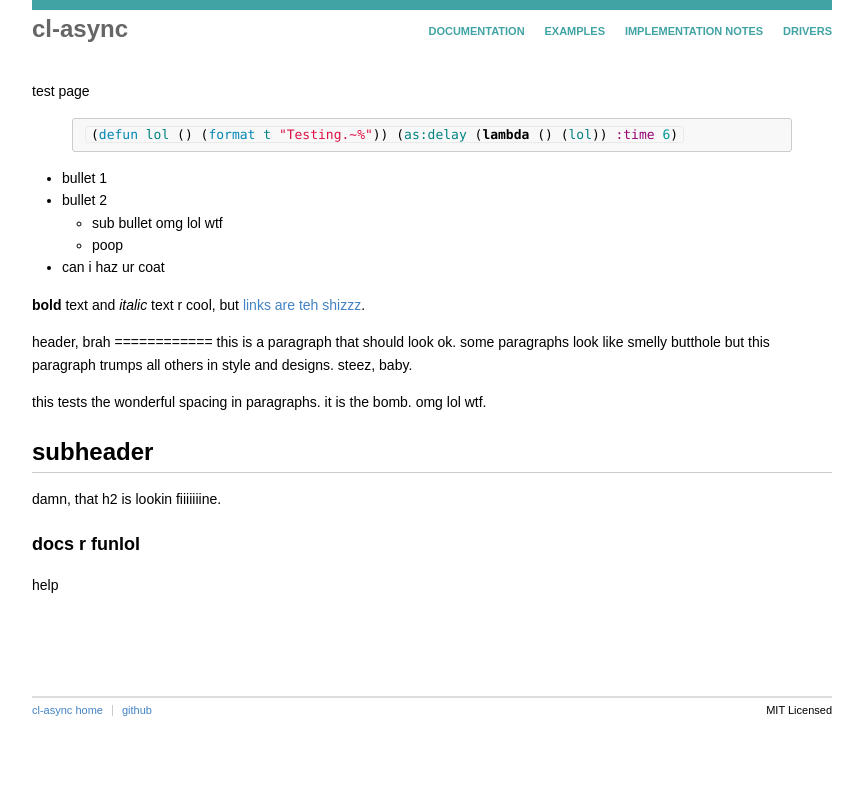
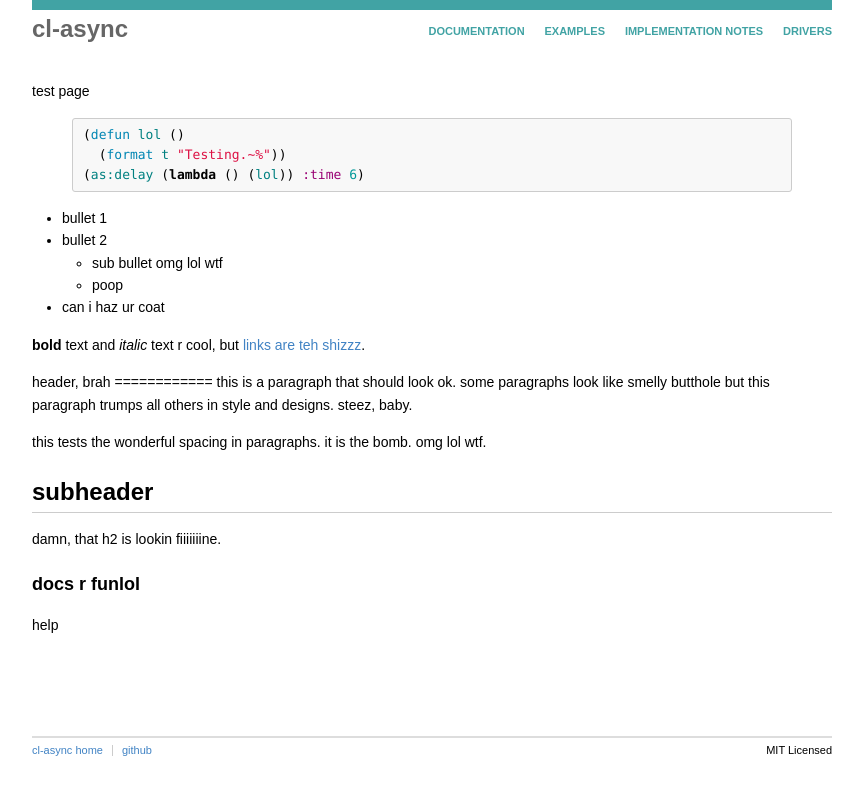
Before and after one commit to orthecreedence/cl-async, a Jekyll site: the page built from index.md, in a window 1280 px wide. Shown: the top 795 px of the page, without its empty margins (208-1071 px from the left). Built offline with Jekyll 4.4.1, drawn with Linux system fonts in a browser that asks for light colours; Markdown is read by kramdown in place of the engine named in the settings.

Commit message:
fixing pre > code

```diff
--- a/css/async.css
+++ b/css/async.css
@@ -39,6 +39,7 @@ ul {margin: 15px 0; padding: 0 0 0 30px;}
 ul ul {margin: 0;}
 p {margin: 15px 0;}
 code {margin: 0 2px; padding: 0 5px; white-space: nowrap; font-family: Consolas, "Liberation Mono", Courier, monospace; background: #f8f8f8; border: 1px solid #eaeaea; border-radius: 3px;}
+pre code {white-space: pre; margin: 0; padding: 0; background: none; border: none;}
 
 /* highlighting, stole direct off github's css */
 .highlight pre {white-space: pre; background-color:#f8f8f8; border: 1px solid #ccc; font-size: 13px; line-height: 19px; overflow: auto; padding: 6px 10px; border-radius: 3px}
```
